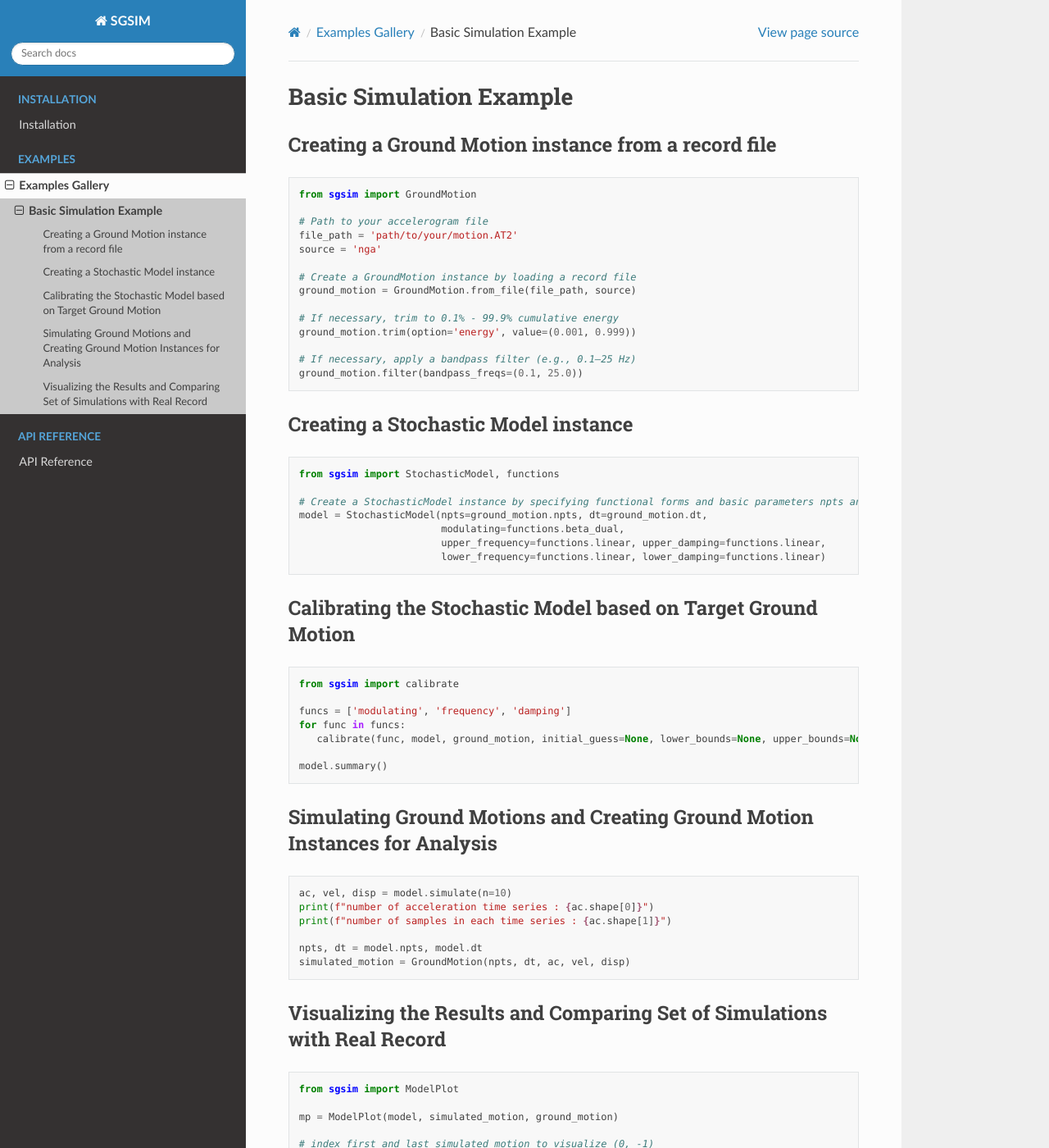
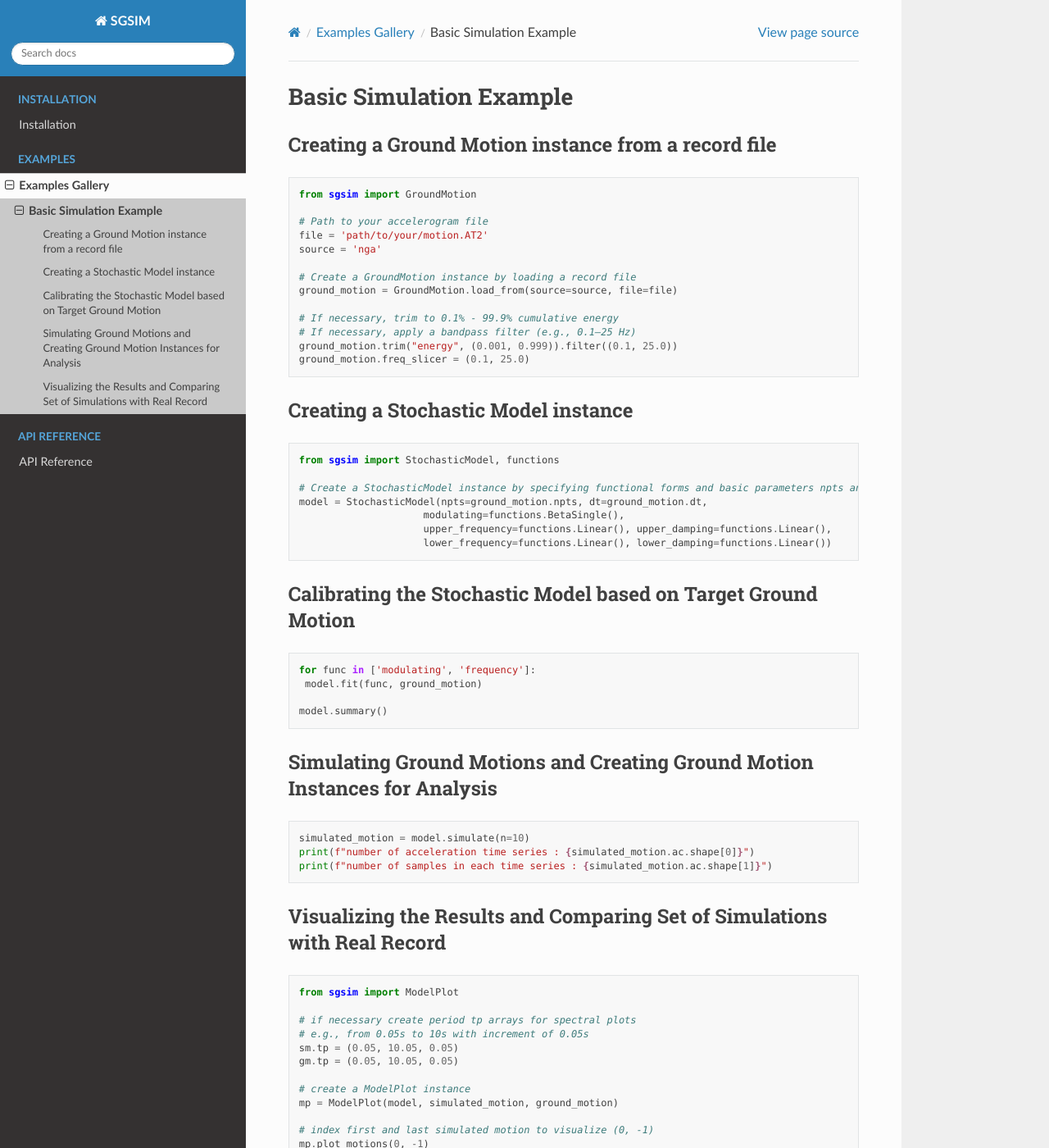
Before and after one commit to Sajad-Hussaini/sgsim, a Sphinx documentation site: the page built from docs/source/examples/basic_simulation.rst, in a window 1280 px wide and 1400 px high. Shown: the whole window at 82% size. Built offline with Sphinx 7.4.7 and the Read the Docs theme 3.1.0, drawn with Linux system fonts in a browser that asks for light colours.

Commit message:
updated exmaples

```diff
--- a/docs/source/examples/basic_simulation.rst
+++ b/docs/source/examples/basic_simulation.rst
@@ -11,17 +11,16 @@ Creating a Ground Motion instance from a record file
    from sgsim import GroundMotion
 
    # Path to your accelerogram file
-   file_path = 'path/to/your/motion.AT2'
+   file = 'path/to/your/motion.AT2'
    source = 'nga'
 
    # Create a GroundMotion instance by loading a record file
-   ground_motion = GroundMotion.from_file(file_path, source)
+   ground_motion = GroundMotion.load_from(source=source, file=file)
 
    # If necessary, trim to 0.1% - 99.9% cumulative energy
-   ground_motion.trim(option='energy', value=(0.001, 0.999))
-
    # If necessary, apply a bandpass filter (e.g., 0.1–25 Hz)
-   ground_motion.filter(bandpass_freqs=(0.1, 25.0))
+   ground_motion.trim("energy", (0.001, 0.999)).filter((0.1, 25.0))
+   ground_motion.freq_slicer = (0.1, 25.0)
 
 
 Creating a Stochastic Model instance
@@ -33,20 +32,19 @@ Creating a Stochastic Model instance
 
    # Create a StochasticModel instance by specifying functional forms and basic parameters npts and dt
    model = StochasticModel(npts=ground_motion.npts, dt=ground_motion.dt,
-                           modulating=functions.beta_dual,
-                           upper_frequency=functions.linear, upper_damping=functions.linear,
-                           lower_frequency=functions.linear, lower_damping=functions.linear)
+                        modulating=functions.BetaSingle(),
+                        upper_frequency=functions.Linear(), upper_damping=functions.Linear(),
+                        lower_frequency=functions.Linear(), lower_damping=functions.Linear())
+
 
 Calibrating the Stochastic Model based on Target Ground Motion
 ---------------------------------------------------------------
 
 .. code-block:: python
 
-   from sgsim import calibrate
 
-   funcs = ['modulating', 'frequency', 'damping']
-   for func in funcs:
-      calibrate(func, model, ground_motion, initial_guess=None, lower_bounds=None, upper_bounds=None)
+   for func in ['modulating', 'frequency']:
+    model.fit(func, ground_motion)
 
    model.summary()
 
@@ -55,12 +53,10 @@ Simulating Ground Motions and Creating Ground Motion Instances for Analysis
 
 .. code-block:: python
 
-   ac, vel, disp = model.simulate(n=10)
-   print(f"number of acceleration time series : {ac.shape[0]}")
-   print(f"number of samples in each time series : {ac.shape[1]}")
+   simulated_motion = model.simulate(n=10)
+   print(f"number of acceleration time series : {simulated_motion.ac.shape[0]}")
+   print(f"number of samples in each time series : {simulated_motion.ac.shape[1]}")
 
-   npts, dt = model.npts, model.dt
-   simulated_motion = GroundMotion(npts, dt, ac, vel, disp)
 
 Visualizing the Results and Comparing Set of Simulations with Real Record
 ----------------------------------------------------------------------------
@@ -69,6 +65,12 @@ Visualizing the Results and Comparing Set of Simulations with Real Record
 
    from sgsim import ModelPlot
 
+   # if necessary create period tp arrays for spectral plots
+   # e.g., from 0.05s to 10s with increment of 0.05s
+   sm.tp = (0.05, 10.05, 0.05)
+   gm.tp = (0.05, 10.05, 0.05)
+
+   # create a ModelPlot instance
    mp = ModelPlot(model, simulated_motion, ground_motion)
 
    # index first and last simulated motion to visualize (0, -1)
```
